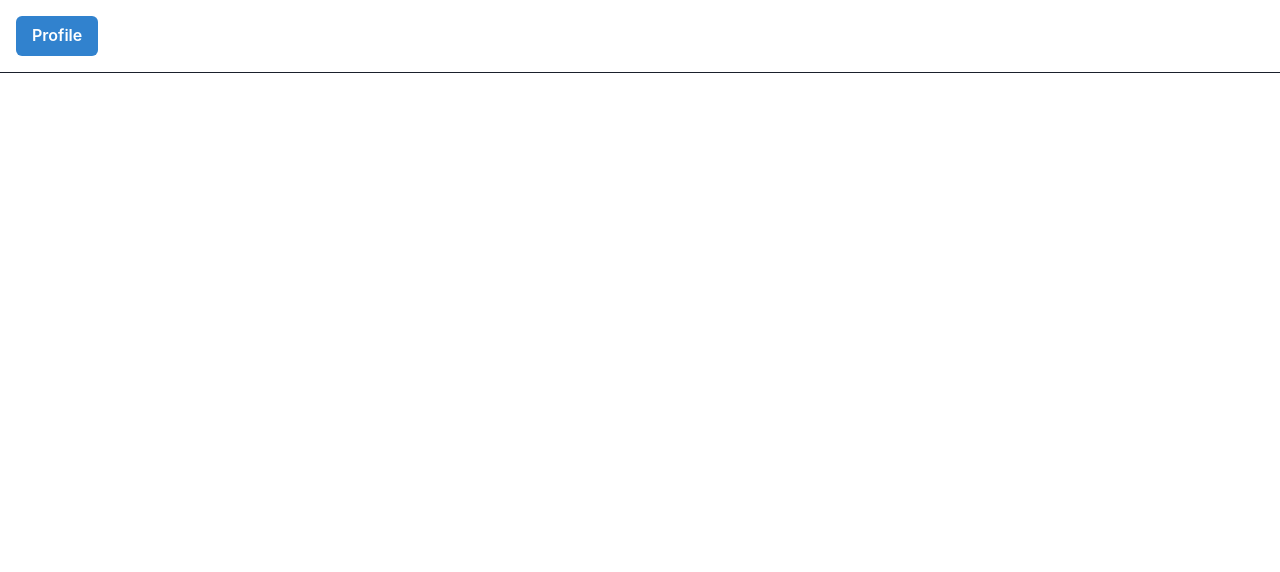
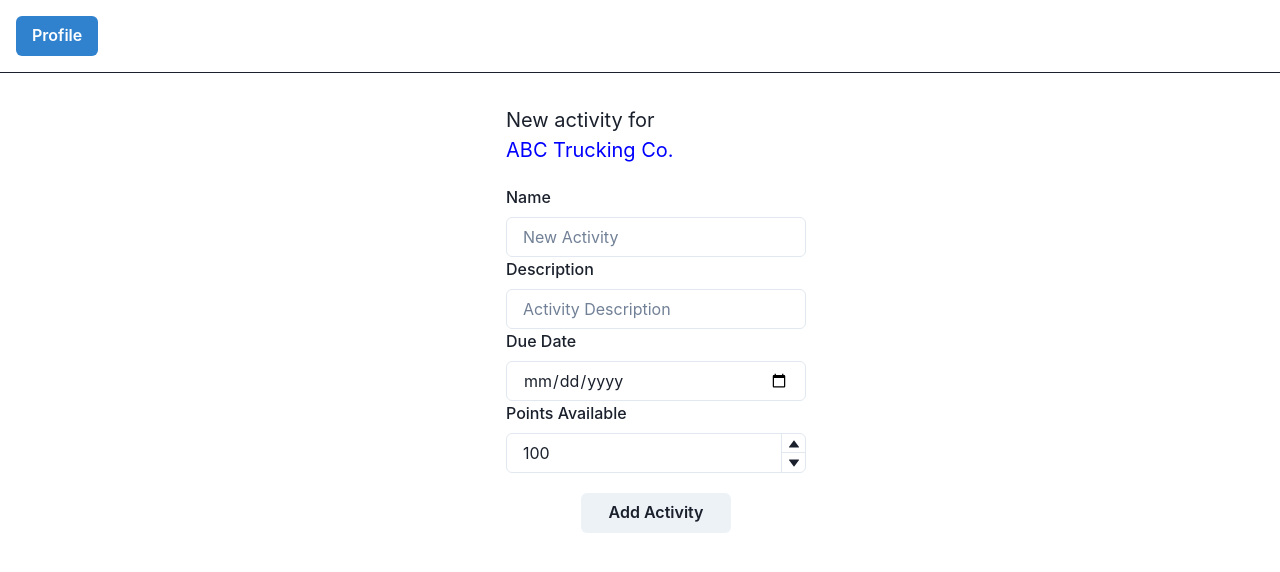
Before and after one commit to BlakeDavis34/4910, a React (Create React App) app in the folder driver-rewards/: page /activities/create in a window 1280 px wide. Shown: the top 572 px of the page. Built offline with nearby package versions, Linux system fonts and the light colour scheme.

Commit message:
Added create activity page, new router endpoints

```diff
--- a/driver-rewards/package.json
+++ b/driver-rewards/package.json
@@ -16,6 +16,7 @@
     "js-cookie": "^3.0.1",
     "react": "^18.2.0",
     "react-dom": "^18.2.0",
+    "react-icons": "^4.7.1",
     "react-router-dom": "5.2.0",
     "react-scripts": "5.0.1",
     "web-vitals": "^2.1.4"
--- a/driver-rewards/src/App.js
+++ b/driver-rewards/src/App.js
@@ -5,6 +5,7 @@ import Landing from "./pages/Landing/Landing"
 import Profile from "./pages/Profile/Profile"
 import Applications from "./pages/Applications/Applications"
 import Activities from './pages/Activities/Activities'
+import ActivityCreate from './pages/Activities/CreateActivity'
 import "./App.css"
 import MenuBar from './components/MenuBar/MenuBar'
 
@@ -51,6 +52,7 @@ function App() {
                         <Route exact path="/profile" component={Profile}/>
                         <Route exact path="/applications" component={Applications}/>
                         <Route exact path="/activities" component={Activities}/>
+                        <Route exact path="/activities/create" component={ActivityCreate}/>
                     </Switch>
 
                 </div>
--- a/driver-rewards/src/pages/Activities/Activities.js
+++ b/driver-rewards/src/pages/Activities/Activities.js
@@ -17,7 +17,8 @@ import {
     Heading,
     Image,
     Divider,
-    Stack
+    Stack,
+    Link
     // createColumnHelper
 } from '@chakra-ui/react'
 
@@ -79,6 +80,7 @@ const Activities = () => {
     return (
         <>
             <Text fontSize="3xl">Activities</Text>
+            <Button href = '/activities/create'> <Link href="activities/create">Create Activity</Link></Button>
             <TableContainer>
                 <Table variant='simple'>
                     <TableCaption>Activities</TableCaption>
--- /dev/null
+++ b/driver-rewards/src/pages/Activities/CreateActivity.js
@@ -0,0 +1,51 @@
+import React from "react"
+import {FormControl, FormLabel, Input, Stack, Image, Center, Button, Text, NumberInput, NumberInputStepper, NumberInputField, NumberIncrementStepper, NumberDecrementStepper} from "@chakra-ui/react";
+import {PasswordField} from "../../components/Login/PassField";
+
+const ActivityCreate = () => {
+    return (
+        <Center>
+            <Stack spacing="5">
+                <div>
+                    <Text fontSize='xl'>New activity for </Text>
+                    <Text fontSize='xl' color='blue'>ABC Trucking Co.</Text>
+                </div>
+                <Center>
+
+                    <FormControl>
+                        <FormLabel htmlFor="email">Name</FormLabel>
+                        <Input id="text" type="text" width='300px' placeholder='New Activity' onChange={(event) => {
+
+                        }}/>
+
+                        <FormLabel htmlFor="email" >Description</FormLabel>
+                        <Input type="text" placeholder='Activity Description'  width='300px' onChange={(event) => {
+
+                        }}/>
+                        <FormLabel>Due Date</FormLabel>
+                        <Input
+                            placeholder="08/25/2000"
+                            size="md"
+                            type="date"
+                            width='300px'
+
+                        />
+                        <FormLabel htmlFor="email">Points Available</FormLabel>
+                        <NumberInput defaultValue={100} min={10} max={2000}>
+                            <NumberInputField />
+                            <NumberInputStepper>
+                                <NumberIncrementStepper />
+                                <NumberDecrementStepper />
+                            </NumberInputStepper>
+                        </NumberInput>
+                    </FormControl>
+                </Center>
+                <Center>
+                    <Button width='150px'>Add Activity</Button>
+                </Center>
+            </Stack>
+        </Center>
+    )
+}
+
+export default ActivityCreate
```
